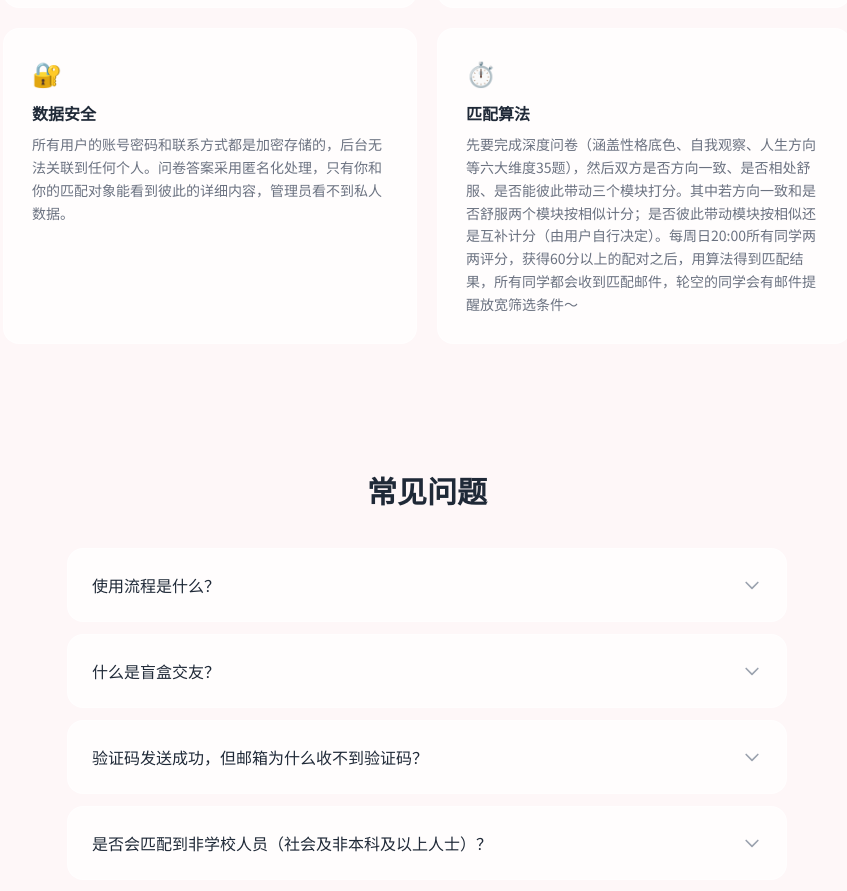
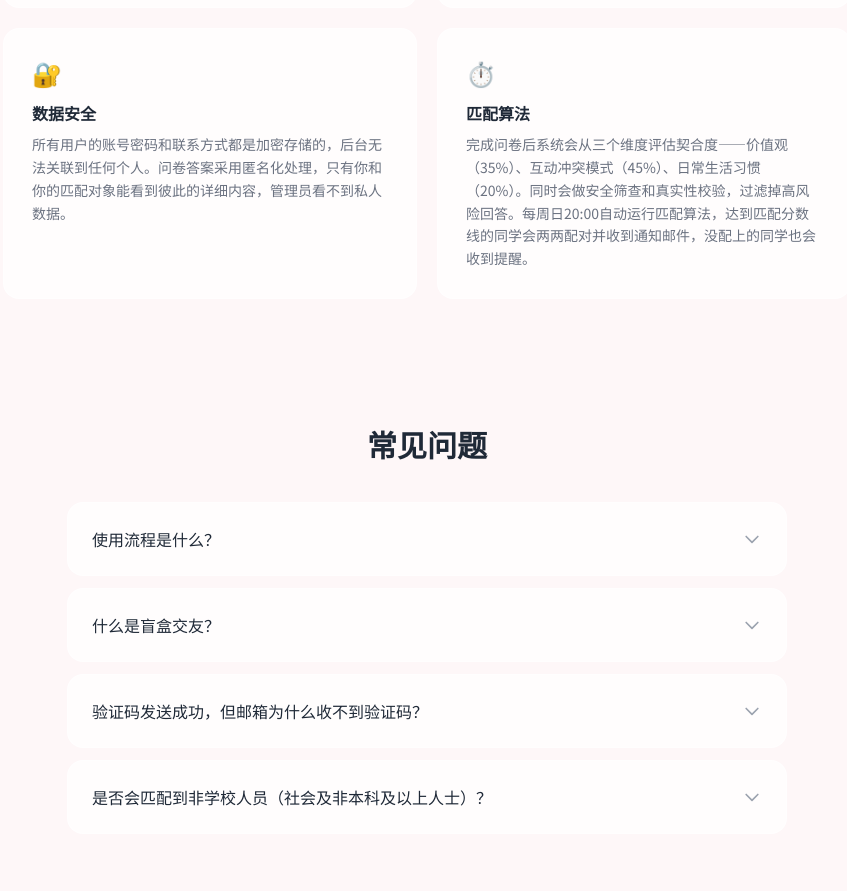
Before and after one commit to hajicat/JAI, a Next.js app: page / in a window 1280 px wide. Shown: the part 2220-3111 px from the top of the page, without its empty margins (213-1060 px from the left). Built offline with nearby package versions, Linux system fonts and the light colour scheme.

Commit message:
refine: 匹配算法卡片描述按实际源码重写

```diff
--- a/src/app/page.tsx
+++ b/src/app/page.tsx
@@ -546,7 +546,7 @@ export default function Home() {
           {
             icon: '⏱️',
             title: '匹配算法',
-            desc: '先要完成深度问卷（涵盖性格底色、自我观察、人生方向等六大维度35题），然后双方是否方向一致、是否相处舒服、是否能彼此带动三个模块打分。其中若方向一致和是否舒服两个模块按相似计分；是否彼此带动模块按相似还是互补计分（由用户自行决定）。每周日20:00所有同学两两评分，获得60分以上的配对之后，用算法得到匹配结果，所有同学都会收到匹配邮件，轮空的同学会有邮件提醒放宽筛选条件～',
+            desc: '完成问卷后系统会从三个维度评估契合度——价值观（35%）、互动冲突模式（45%）、日常生活习惯（20%）。同时会做安全筛查和真实性校验，过滤掉高风险回答。每周日20:00自动运行匹配算法，达到匹配分数线的同学会两两配对并收到通知邮件，没配上的同学也会收到提醒。',
           },
         ]
         return (
```
